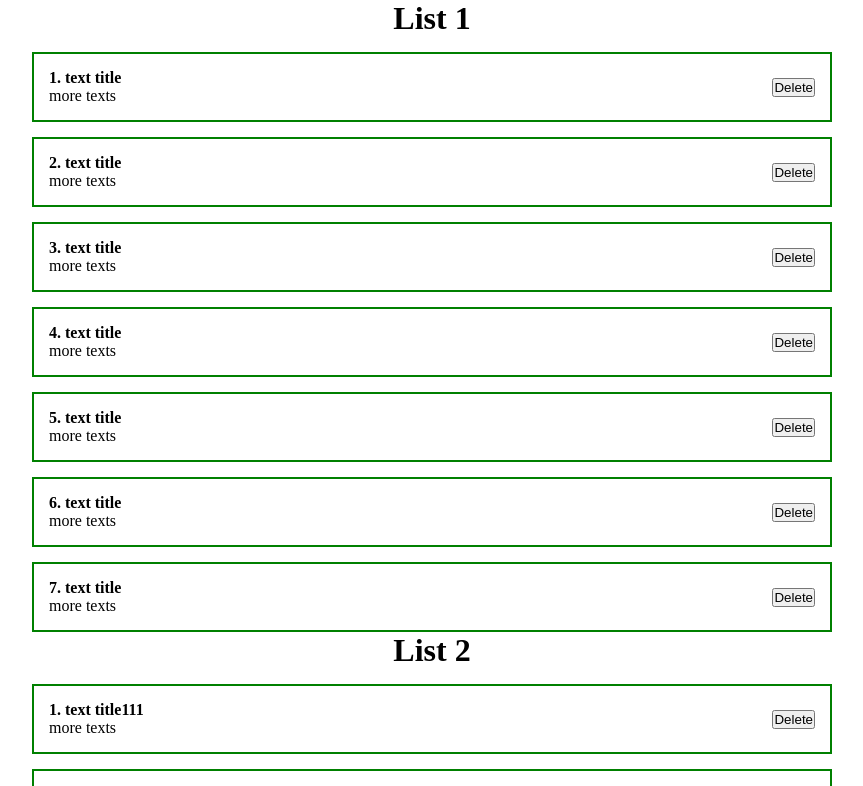
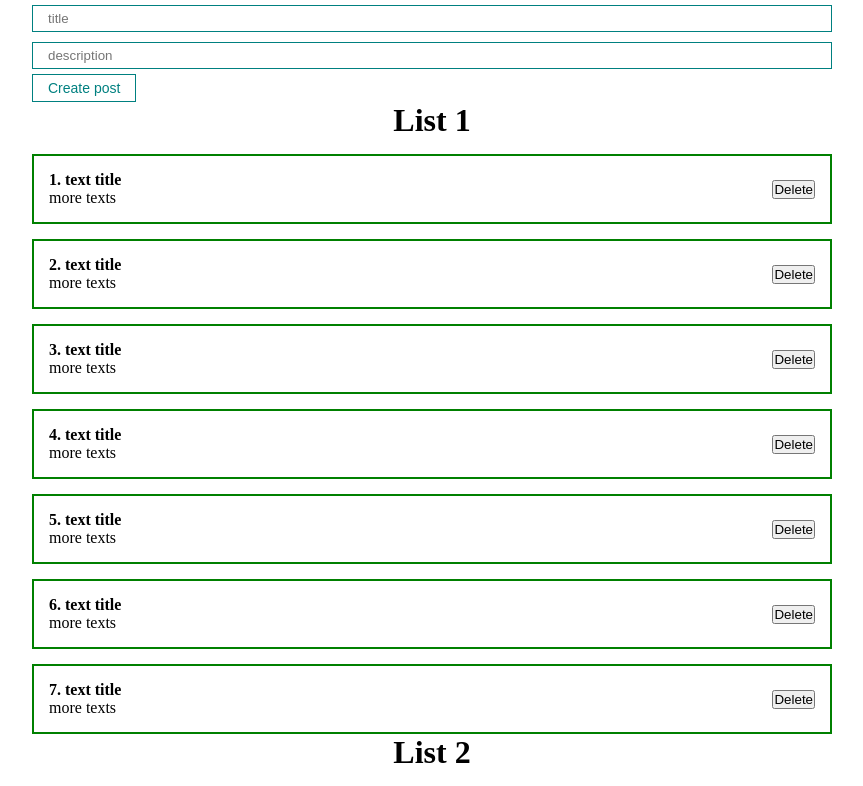
Before and after one commit to YureiRetarded/test-work-with-react, a React (Create React App) app: page / in a window 1280 px wide. Shown: the top 786 px of the page, without its empty margins (208-1071 px from the left). Built offline with nearby package versions, Linux system fonts and the light colour scheme.

Commit message:
Created UI lib

```diff
--- a/src/App.js
+++ b/src/App.js
@@ -2,6 +2,8 @@ import React, {useState} from "react";
 import './Styles/App.css'
 import PostItem from "./Components/PostItem";
 import PostList from "./Components/PostList";
+import MyButton from "./Components/UI/button/MyButton";
+import MyInput from "./Components/UI/input/MyInput";
 
 function App() {
     const [posts,setPosts]=useState([
@@ -26,6 +28,11 @@ function App() {
 
     return (
         <div className="App">
+            <form>
+                <MyInput type="text" placeholder="title"/>
+                <MyInput type="text" placeholder="description"/>
+                <MyButton>Create post</MyButton>
+            </form>
         <PostList posts={posts} title={"List 1"}/>
             <PostList posts={posts2} title={"List 2"}/>
         </div>
--- /dev/null
+++ b/src/Components/UI/button/MyButton.jsx
@@ -0,0 +1,12 @@
+import React from 'react';
+import classes from './MyButton.module.css'
+
+const MyButton = ({children,...props}) => {
+    return (
+        <button {...props} className={classes.myBtn}>
+            {children}
+        </button>
+    );
+};
+
+export default MyButton;
--- /dev/null
+++ b/src/Components/UI/button/MyButton.module.css
@@ -0,0 +1,8 @@
+.myBtn{
+    padding: 5px 15px;
+    color: teal;
+    font-size: 14px;
+    background: transparent;
+    border: 1px solid teal;
+    cursor: pointer;
+}
--- /dev/null
+++ b/src/Components/UI/input/MyInput.jsx
@@ -0,0 +1,13 @@
+import React from 'react';
+import classes from "./MyInput.module.css";
+
+const MyInput = (props) => {
+    return (
+        <input
+            {...props}
+            className={classes.myInput}
+        />
+    );
+};
+
+export default MyInput;
--- /dev/null
+++ b/src/Components/UI/input/MyInput.module.css
@@ -0,0 +1,6 @@
+.myInput{
+    width: 100%;
+    padding: 5px 15px;
+    margin: 5px 0;
+    border: 1px solid teal;
+}
```
Also changed, not shown: src/Components/Counter.jsx (renamed from src/Components/Counter.js), src/Components/PostItem.jsx (renamed from src/Components/PostItem.js), src/Components/PostList.jsx (renamed from src/Components/PostList.js).
